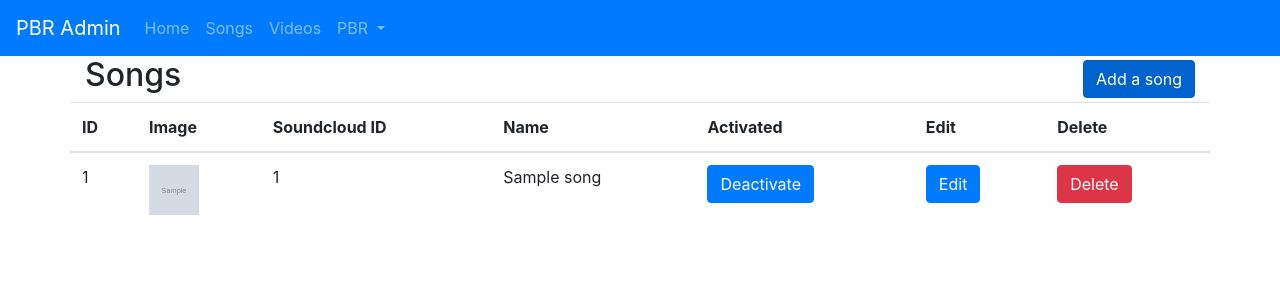
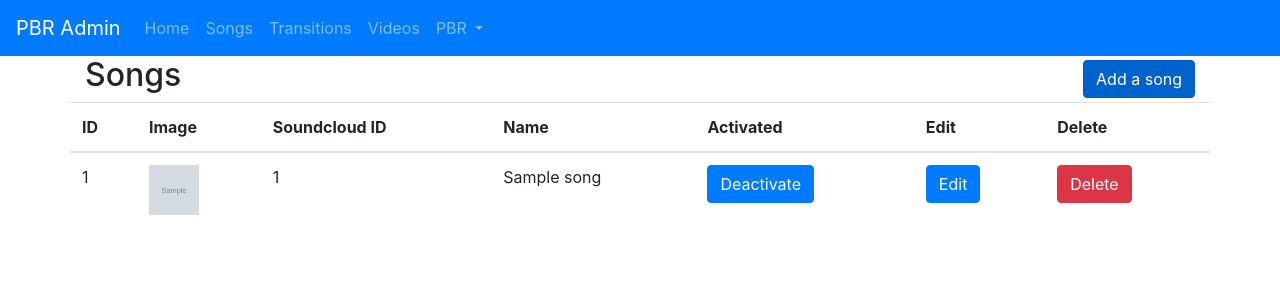
Before and after one commit to Dowdow/pbr, a Symfony app: template templates/admin/song/songs.html.twig in a window 1280 px wide. Shown: the top 300 px of the page. Run offline with Twig, Linux system fonts and the light colour scheme; the template is opened without the code that fills it: most values are stand-ins (such as "Sample title", 1, 10 or a date in 2020); grey boxes marked "Sample" are stand-in pictures; some libraries are stand-ins or nearby versions.

Commit message:
Add transitions link admin header

```diff
--- a/templates/admin/base.html.twig
+++ b/templates/admin/base.html.twig
@@ -25,6 +25,9 @@
                 </li>
                 <li class="nav-item">
                     <a class="nav-link" href="{{ path('admin_songs') }}">Songs</a>
+                </li>
+                <li class="nav-item">
+                    <a class="nav-link" href="{{ path('admin_transitions') }}">Transitions</a>
                 </li>
                 <li class="nav-item">
                     <a class="nav-link" href="{{ path('admin_videos') }}">Videos</a>
```
